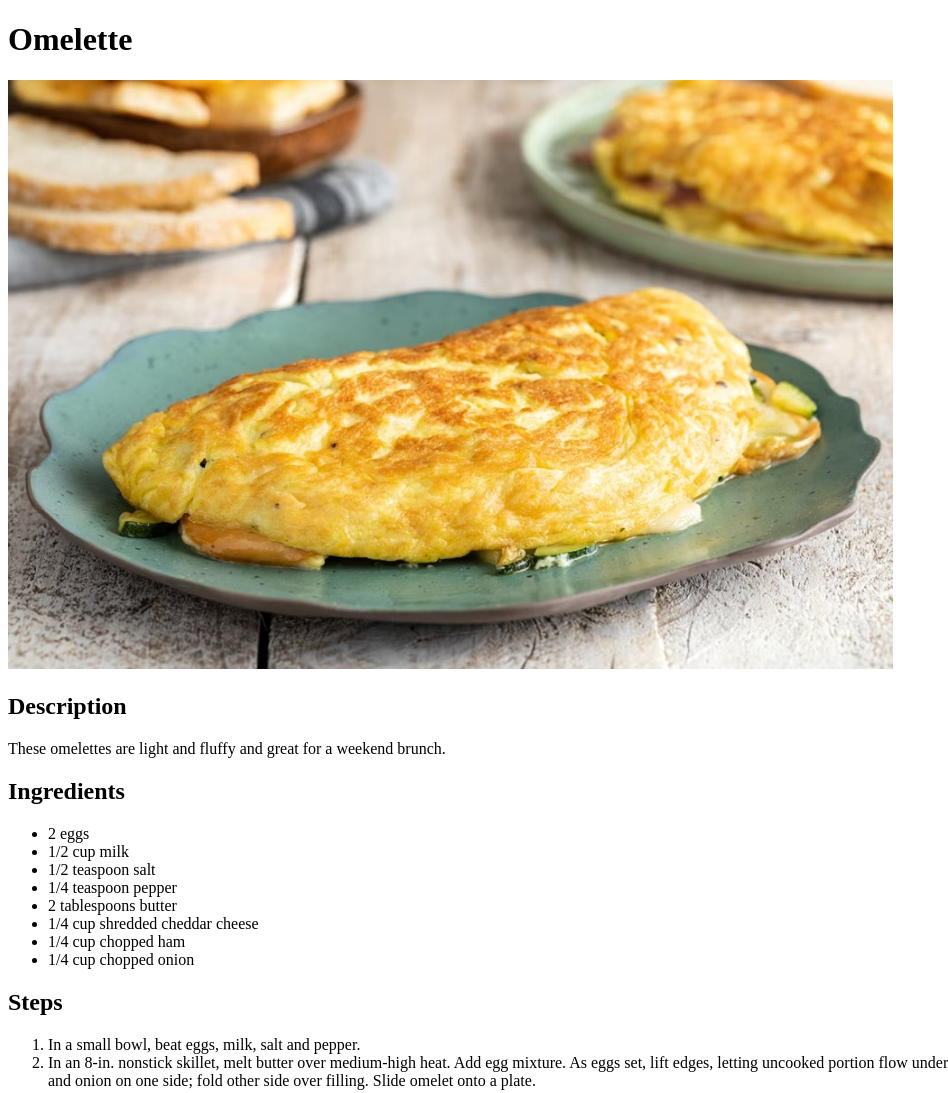
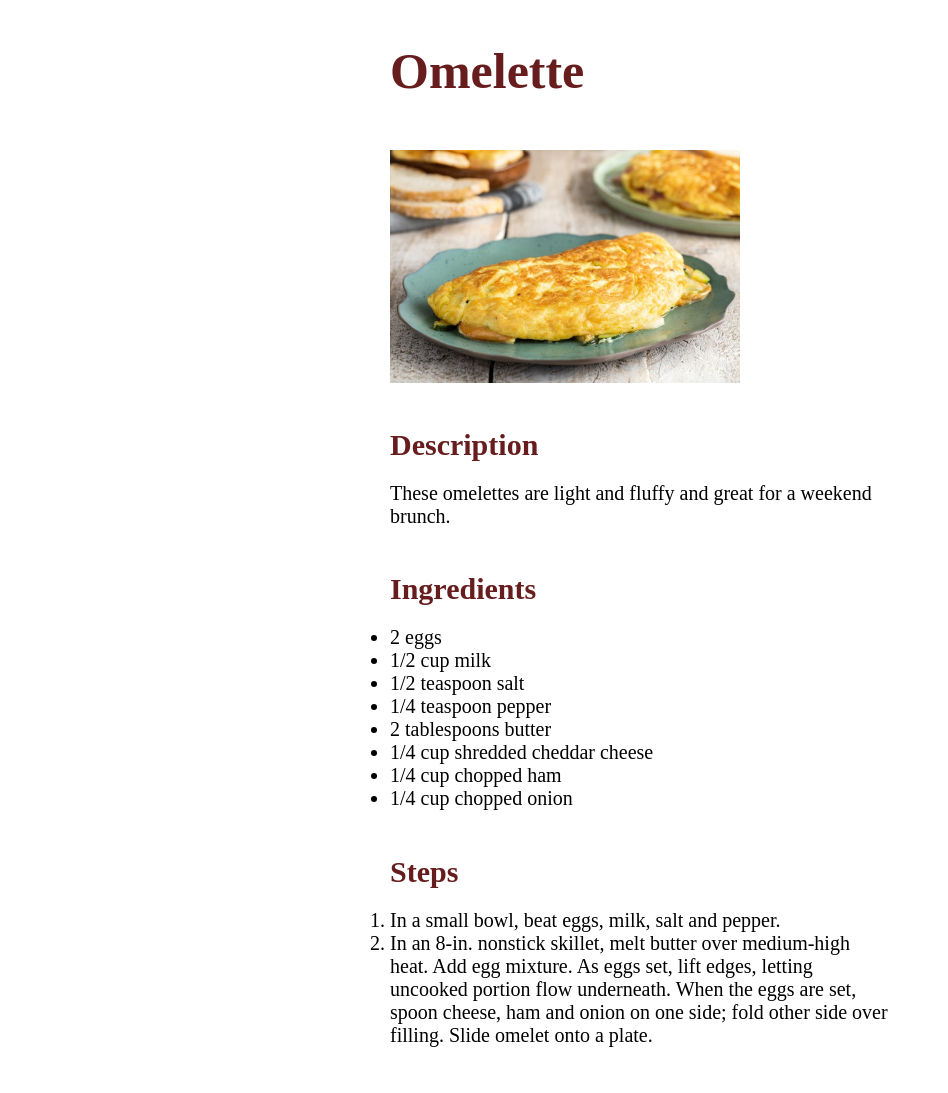
Before and after one commit to LorenzoBergamini/odin-recipes, a plain HTML site: page recipes/omelette.html in a window 1280 px wide. Shown: the whole page, without its empty margins (0-948 px from the left). Drawn offline with Linux system fonts and the light colour scheme.

Commit message:
added a css file to clean up the site appearance

```diff
--- a/recipes/omelette.html
+++ b/recipes/omelette.html
@@ -4,12 +4,20 @@
     <meta charset="UTF-8">
     <meta name="viewport" content="width=device-width, initial-scale=1.0">
     <title>Omelette</title>
+    <link rel="stylesheet" href="../style.css">
 </head>
 <body>
+    <div class="container">
         <h1>Omelette</h1>
         <img src="../images/omelette.jpg" alt="Omelette" style="max-width: 70%; height: auto;">
+    </div>
+
+    <div class="container">
         <h2>Description</h2>
         <p>These omelettes are light and fluffy and great for a weekend brunch.</p>
+    </div>
+
+    <div class="container">
         <h2>Ingredients</h2>
         <ul>
             <li>2 eggs</li>
@@ -21,9 +29,14 @@
             <li>1/4 cup chopped ham</li>
             <li>1/4 cup chopped onion</li>
         </ul>
+    </div>
+
+    <div class="container">
         <h2>Steps</h2>
         <ol>
             <li>In a small bowl, beat eggs, milk, salt and pepper.</li>
             <li>In an 8-in. nonstick skillet, melt butter over medium-high heat. Add egg mixture. As eggs set, lift edges, letting uncooked portion flow underneath. When the eggs are set, spoon cheese, ham and onion on one side; fold other side over filling. Slide omelet onto a plate.</li>
+        </ol>
+    </div>
 </body>
 </html>
--- /dev/null
+++ b/style.css
@@ -0,0 +1,40 @@
+body.main{
+    text-align: center;
+}
+
+h1{
+    color: rgb(103, 29, 30);
+    font-size: 50px;
+    margin-bottom: 50px;
+}
+
+h2{
+    color: rgb(103, 29, 30);
+    font-size: 30px;
+    margin-bottom: 0px;
+
+}
+
+div.container {
+    display: flex;
+    justify-content: left;
+    flex-direction: column;
+    max-width: 500px;
+    margin: 0 auto;
+}
+
+p{
+    font-size: 20px;
+    margin-bottom: 20px;
+}
+
+ul, ol{
+    font-size: 20px;
+    padding-left: 0;
+}
+
+img{
+    width: 100%;
+    height: auto;
+    margin-bottom: 20px;
+}
```
Also changed, not shown: index.html (+5 -1 lines), recipes/megashake.html (+12 -0 lines), recipes/pancake.html (+12 -0 lines). Lines whose indentation alone changed are shown as unchanged.
